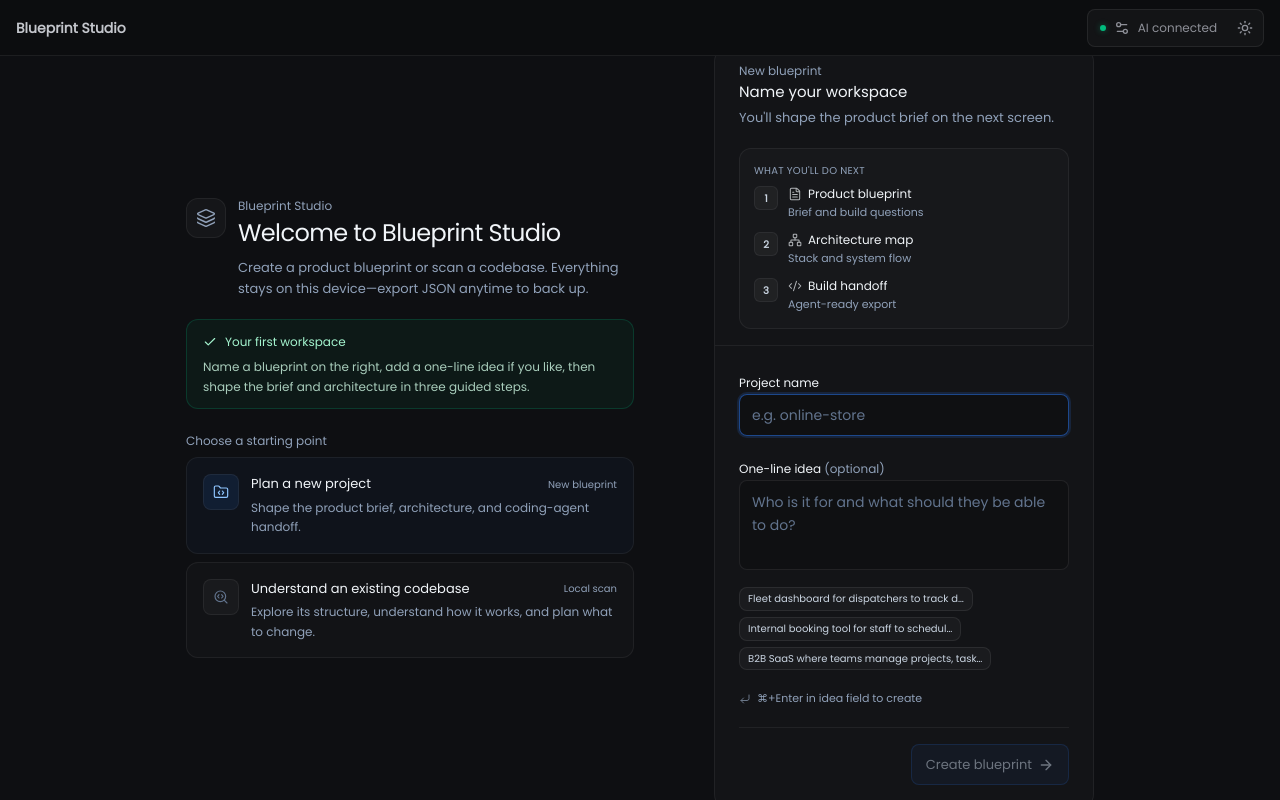
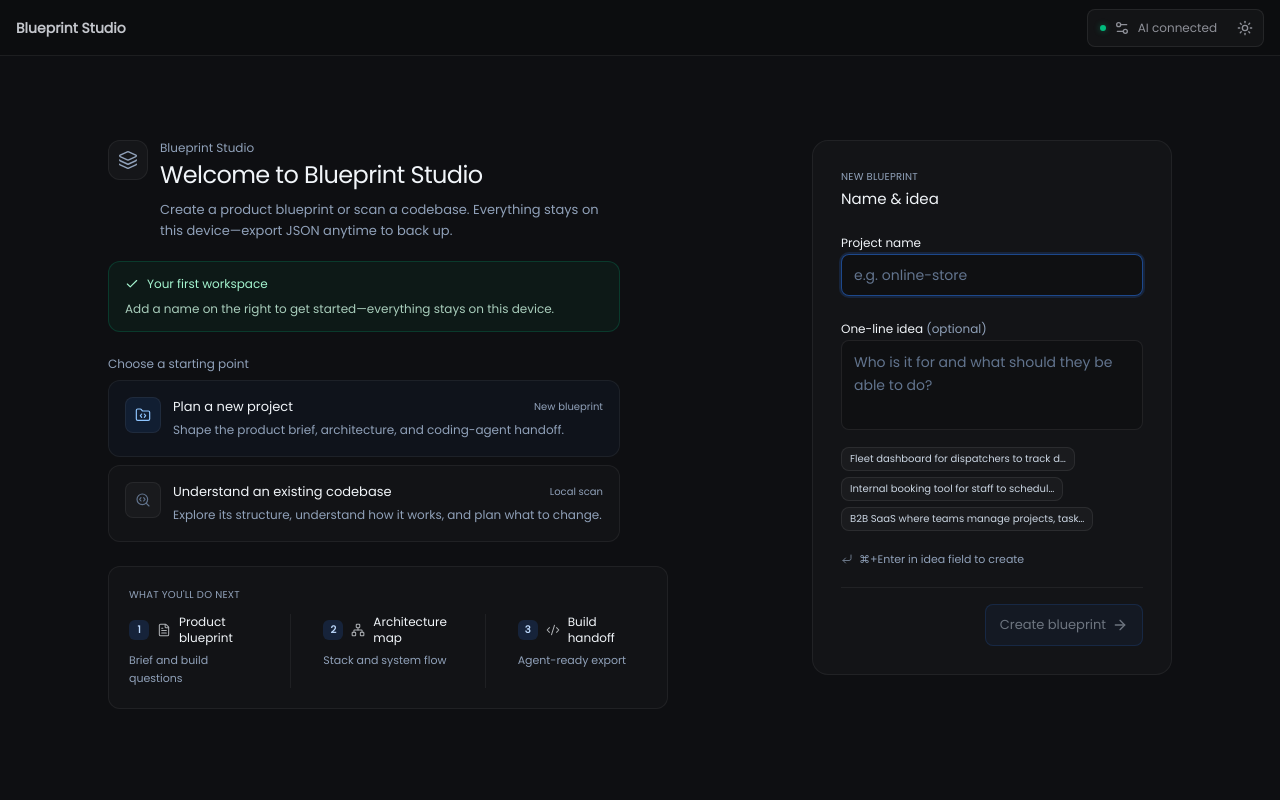
Before and after one commit to KingAbe1/blueprint, a React (Vite) app: page / in a window 1280 px wide. Built offline with nearby package versions, Linux system fonts and the light colour scheme.

Commit message:
refactor CreateProjectView to improve layout, enhance responsiveness, and streamline UI elements for better user experience

```diff
--- a/src/components/project/CreateProjectView.tsx
+++ b/src/components/project/CreateProjectView.tsx
@@ -245,7 +245,6 @@ export const CreateProjectView: React.FC = () => {
   const border = overviewBorderClass(isDark);
   const divide = overviewDivideClass(isDark);
   const panel = overviewPanelClass(isDark);
-  const inner = isDark ? 'bg-white/[0.02]' : 'bg-slate-50/80';
 
   const inputClass = isDark
     ? 'border-white/[0.08] bg-black/20 text-slate-100 placeholder:text-slate-500 focus:border-blue-500/50'
@@ -397,27 +396,30 @@ export const CreateProjectView: React.FC = () => {
   ) : null;
 
   const greenfieldStepsPanel = (
-    <div className={`mt-5 space-y-2 rounded-xl border p-3.5 ${border} ${inner}`}>
+    <div className={`mt-6 max-w-xl rounded-xl border px-4 py-4 sm:px-5 sm:py-5 ${border} ${isDark ? 'bg-white/[0.02]' : 'bg-white/60'}`}>
       <p className={`text-[10px] font-medium uppercase tracking-wide ${muted}`}>What you&apos;ll do next</p>
-      <ol className="space-y-2.5">
+      <ol className="mt-3 flex flex-col gap-4 sm:flex-row sm:gap-6 lg:gap-8">
         {GREENFIELD_STEPS.map((step, index) => {
           const Icon = step.icon;
           return (
-            <li key={step.label} className="flex items-start gap-2.5">
-              <span
-                className={`flex h-6 w-6 shrink-0 items-center justify-center rounded-md border text-[10px] font-semibold tabular-nums ${border} ${
-                  isDark ? 'bg-white/[0.04] text-slate-300' : 'bg-white text-slate-600'
-                }`}
-              >
-                {index + 1}
+            <li
+              key={step.label}
+              className={`flex min-w-0 flex-1 flex-col gap-1.5 sm:max-w-[11rem] ${
+                index > 0 ? `sm:border-l sm:pl-6 lg:pl-8 ${border}` : ''
+              }`}
+            >
+              <span className={`flex items-center gap-2 text-xs font-medium ${titleText}`}>
+                <span
+                  className={`flex h-5 w-5 shrink-0 items-center justify-center rounded-md text-[10px] font-semibold tabular-nums ${
+                    isDark ? 'bg-blue-500/15 text-blue-200' : 'bg-blue-100 text-blue-800'
+                  }`}
+                >
+                  {index + 1}
+                </span>
+                <Icon className="h-3.5 w-3.5 shrink-0 opacity-70" strokeWidth={1.75} />
+                <span>{step.label}</span>
               </span>
-              <span className="min-w-0 flex-1">
-                <span className={`flex items-center gap-1.5 text-xs font-medium ${titleText}`}>
-                  <Icon className="h-3.5 w-3.5 opacity-70" strokeWidth={1.75} />
-                  {step.label}
-                </span>
-                <span className={`mt-0.5 block text-[11px] leading-relaxed ${muted}`}>{step.detail}</span>
-              </span>
+              <span className={`text-[11px] leading-relaxed ${muted}`}>{step.detail}</span>
             </li>
           );
         })}
@@ -444,9 +446,9 @@ export const CreateProjectView: React.FC = () => {
           </p>
         </div>
       ) : null}
-      <div className="flex min-h-full flex-1 items-center justify-center px-5 py-8 sm:px-8 lg:py-12">
-        <div className="mx-auto flex w-full max-w-5xl flex-col items-stretch gap-8 lg:flex-row lg:items-center lg:justify-center lg:gap-16 xl:gap-20">
-        <section className="min-w-0 flex-1 lg:max-w-md">
+      <div className="flex min-h-full flex-1 items-center justify-center px-5 py-10 sm:px-8 lg:py-14">
+        <div className="mx-auto flex w-full max-w-6xl flex-col items-stretch gap-10 lg:flex-row lg:items-start lg:justify-center lg:gap-24 xl:gap-32">
+        <section className="min-w-0 flex-1 lg:max-w-xl lg:pr-4">
           {openedFromActiveProject && (
             <button
               type="button"
@@ -495,7 +497,7 @@ export const CreateProjectView: React.FC = () => {
                 Your first workspace
               </p>
               <p className={`mt-1.5 ${isDark ? 'text-emerald-100/80' : 'text-emerald-800/90'}`}>
-                Name a blueprint on the right, add a one-line idea if you like, then shape the brief and architecture in three guided steps.
+                Add a name on the right to get started—everything stays on this device.
               </p>
             </div>
           ) : null}
@@ -553,6 +555,8 @@ export const CreateProjectView: React.FC = () => {
             })}
           </div>
 
+          {entryMode === 'greenfield' ? <div className="mb-2">{greenfieldStepsPanel}</div> : null}
+
           {codebaseError && (
             <p role="alert" className="mt-3 max-w-lg rounded-lg border border-rose-500/20 bg-rose-500/10 px-3 py-2 text-xs text-rose-500">
               {codebaseError}
@@ -560,38 +564,21 @@ export const CreateProjectView: React.FC = () => {
           )}
 
           {recentProjectsSection ? (
-            <div className="mt-7 hidden lg:block">{recentProjectsSection}</div>
+            <div className={`hidden lg:block ${entryMode === 'greenfield' ? 'mt-10' : 'mt-8'}`}>{recentProjectsSection}</div>
           ) : null}
         </section>
 
         <section
-          className={`desktop-panel w-full shrink-0 overflow-hidden rounded-2xl border lg:w-[min(100%,380px)] lg:max-w-[380px] lg:self-center ${panel}`}
+          className={`desktop-panel w-full shrink-0 overflow-hidden rounded-2xl border lg:sticky lg:top-8 lg:w-[min(100%,360px)] lg:max-w-[360px] lg:self-start ${panel}`}
         >
-          <div className={`border-b px-5 py-4 sm:px-6 ${border}`}>
-            {entryMode === 'greenfield' ? (
-              <>
-                <p className={`text-xs ${muted}`}>New blueprint</p>
-                <h2 className={`mt-0.5 text-[15px] font-medium ${titleText}`}>Name your workspace</h2>
-                <p className={`mt-1 text-[13px] leading-relaxed ${muted}`}>
-                  You&apos;ll shape the product brief on the next screen.
-                </p>
-                {greenfieldStepsPanel}
-              </>
-            ) : (
-              <>
-                <p className={`text-xs ${muted}`}>Existing code</p>
-                <h2 className={`mt-0.5 text-[15px] font-medium ${titleText}`}>Scan a folder</h2>
-                <p className={`mt-1 text-[13px] leading-relaxed ${muted}`}>
-                  Read-only on this device. Structure and manifests only.
-                </p>
-              </>
-            )}
-          </div>
-
-          <div className="px-5 py-5 sm:px-6 sm:py-6">
+          <div className="px-5 py-6 sm:px-7 sm:py-7">
           {entryMode === 'greenfield' ? (
             <>
               <form onSubmit={handleSubmit} className="space-y-5">
+                <div>
+                  <p className={`text-[10px] font-medium uppercase tracking-wide ${muted}`}>New blueprint</p>
+                  <h2 className={`mt-1 text-[15px] font-medium ${titleText}`}>Name & idea</h2>
+                </div>
                 <div className="space-y-1.5">
                   <label htmlFor="new-project-name" className={`text-xs font-medium ${titleText}`}>
                     Project name
@@ -659,18 +646,6 @@ export const CreateProjectView: React.FC = () => {
                   </div>
                 ) : null}
 
-                {inputIdea.trim() ? (
-                  <p
-                    className={`rounded-lg border px-3 py-2 text-xs leading-5 ${
-                      isDark
-                        ? 'border-blue-500/25 bg-blue-500/10 text-blue-100'
-                        : 'border-blue-200 bg-blue-50 text-blue-900'
-                    }`}
-                  >
-                    Your one-line idea will seed the product brief on the next screen. You can edit or expand it there.
-                  </p>
-                ) : null}
-
                 {duplicateNameProject ? (
                   <p className={`text-xs leading-5 ${isDark ? 'text-amber-200/90' : 'text-amber-800'}`}>
                     You already have &ldquo;{duplicateNameProject.name}&rdquo;.{' '}
@@ -708,6 +683,11 @@ export const CreateProjectView: React.FC = () => {
             </>
           ) : (
             <>
+              <div className="mb-5">
+                <p className={`text-[10px] font-medium uppercase tracking-wide ${muted}`}>Existing code</p>
+                <h2 className={`mt-1 text-[15px] font-medium ${titleText}`}>Scan a folder</h2>
+                <p className={`mt-1 text-xs leading-relaxed ${muted}`}>Read-only on this device.</p>
+              </div>
               <ul className={`space-y-2.5 text-[13px] leading-relaxed ${muted}`}>
                 {SCAN_DELIVERABLES.map(item => (
                   <li key={item} className="flex gap-2.5">
```
